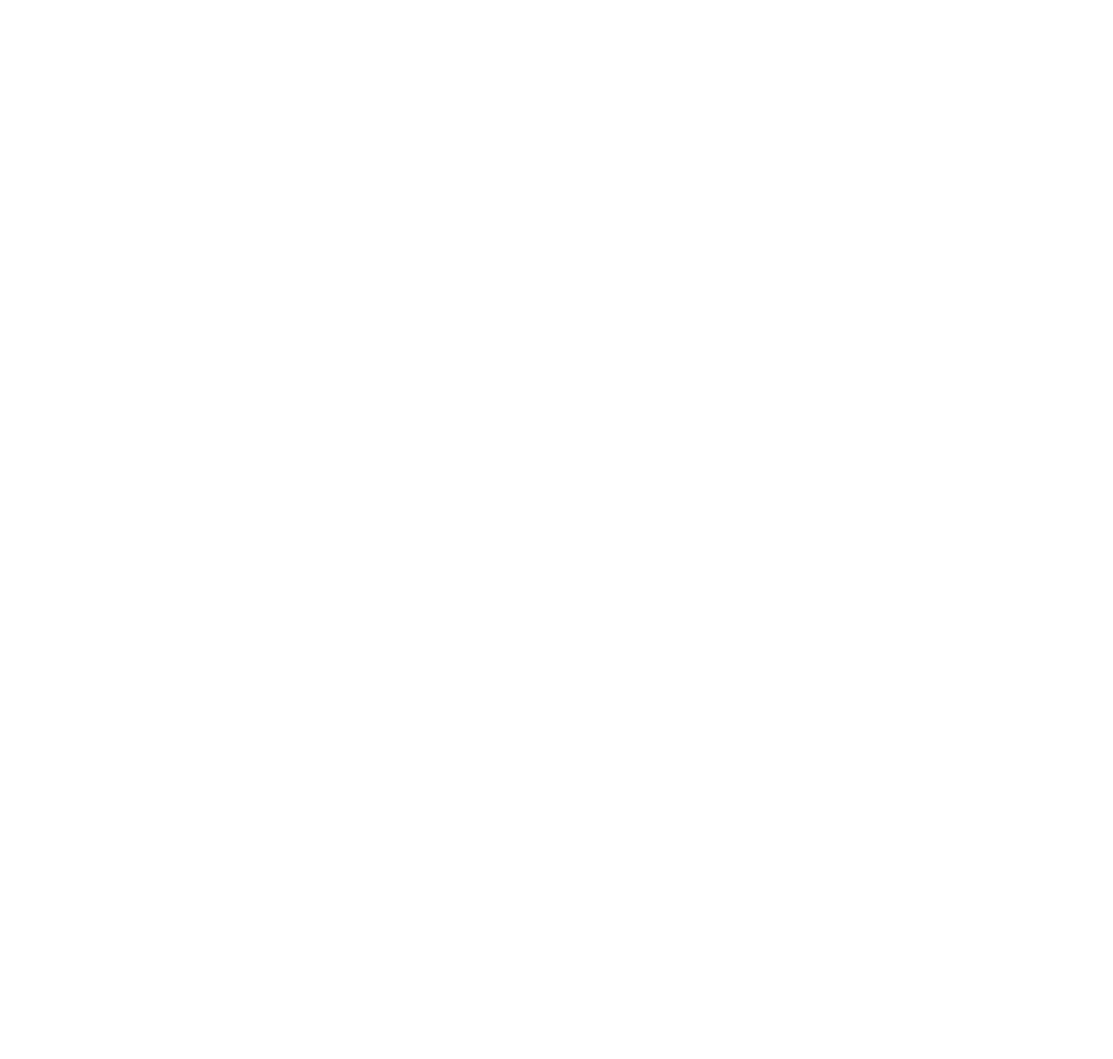
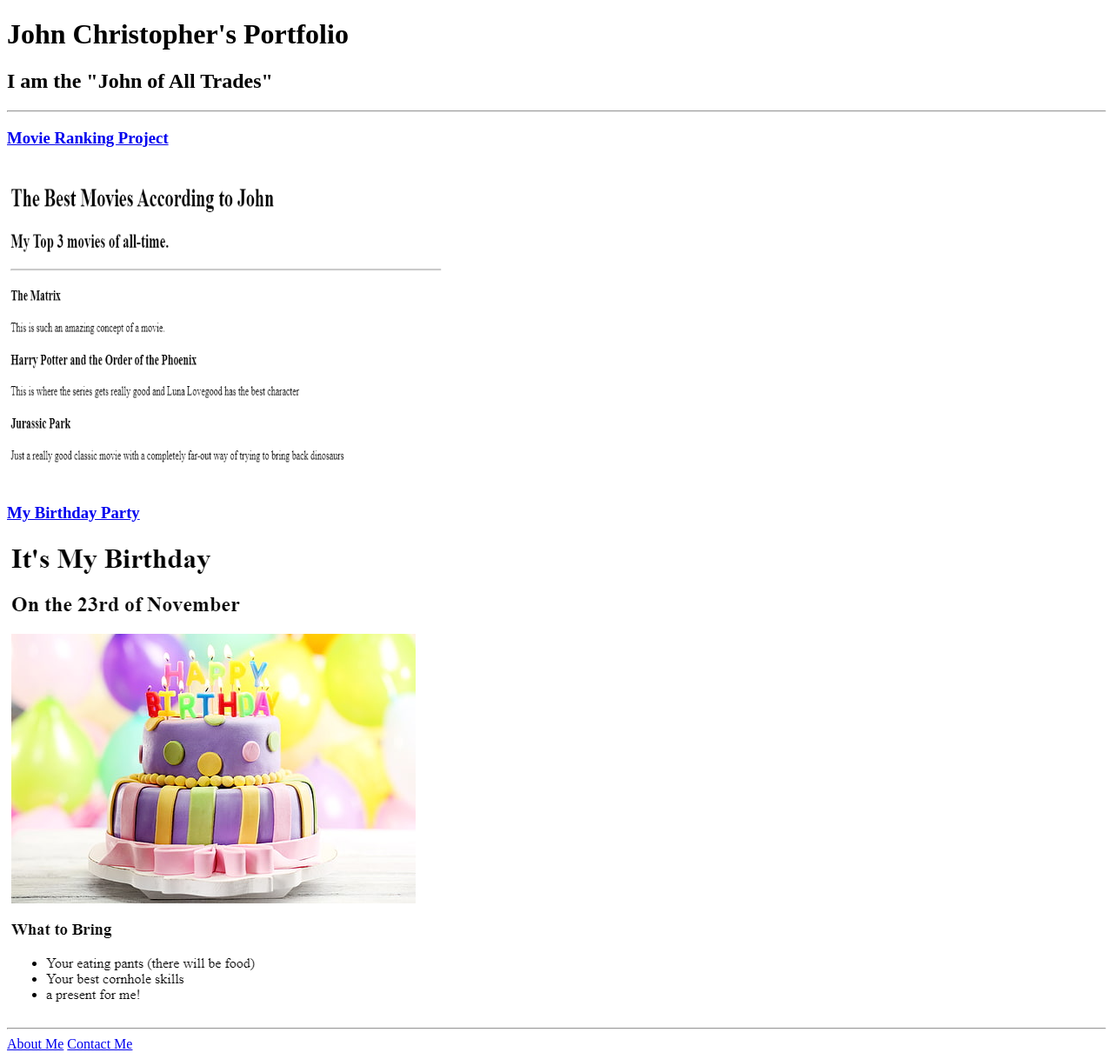
Before and after one commit to johnac4h/portfolio, a plain HTML site: page index.html in a window 1280 px wide. Shown: the whole page at 87% size. Before the commit the page ends 800 px from the top, so only its background shows below. Drawn offline with Linux system fonts and the light colour scheme.

Commit message:
Add files via upload

```diff
--- a/index.html
+++ b/index.html
@@ -1,15 +1,21 @@
 <!-- TODO 1: Create the HTML Boilerplate -->
+<!DOCTYPE html>
+<html lang="en">
+<head>
+    <meta charset="UTF-8">
+    <title>John's Portfolio</title>
+</head>
+<body>
+    <h1>John Christopher's Portfolio</h1>
+    <h2>I am the "John of All Trades"</h2>
+    <hr>
+    <h3><a href="./public/movie-ranking.html"> Movie Ranking Project</a></h3>
+    <br>
+    <a href="./public/movie-ranking.html"> <img src="./assets/images/john_movie_ranking.png" width="500px" height="350px"></a>
+    <h3><a href="./public/birthday-invite.html">My Birthday Party</a></h3>
+    <img src="./assets/images/john_birthday.png" alt="My birthday-invite">
+    <hr>
+    <a href="./public/about.html">About Me</a> <a href="./public/contact.html">Contact Me</a>
 
-<!-- TODO 2: Add Your previous projects' HTML into the public folder -->
-
-<!-- TODO 3: Take screenshots of your project previews and add the images to the images folder -->
-
-<!-- TODO 4: Add titles/subtitles etc. -->
-
-<!-- TODO 5: Add a link to the project pages -->
-
-<!-- TODO 6: Add images to show the project previews
-HINT for TODO 6: You can use the height attribute set to 200 to make the image smaller:
-https://developer.mozilla.org/en-US/docs/Web/HTML/Element/img#attr-height -->
-
-<!-- TODO 7: Add the Contact Me and About Me page links -->
+</body>
+</html>
```
